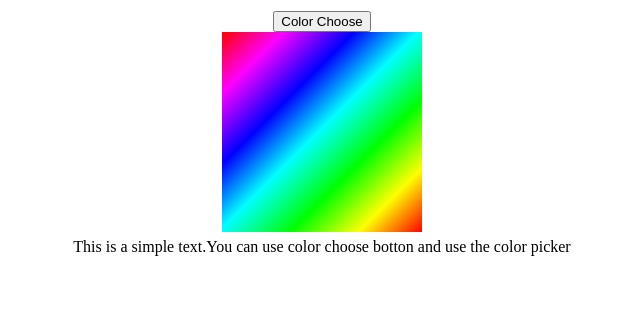
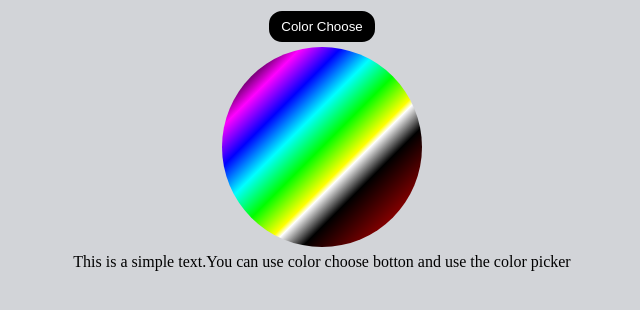
Before and after one commit to santanubiswas948/Color-Picker, a plain HTML site: page index.html in a window 1280 px wide. Both pictures are taken after a click on the button "Color Choose". Shown: the whole page, without its empty margins (318-958 px from the left). Drawn offline with Linux system fonts and the light colour scheme.

Commit message:
CHANGE CODE

```diff
--- a/index.html
+++ b/index.html
@@ -2,12 +2,13 @@
  <head>
       <title>Color-Picker</title>
  </head>
- <body>
+ <body style='background-color:#d2d4d8'>
    <table align=center>
  <tr align=center>
   <td>
-          <button id='btn_color_choose'>Color&nbsp;Choose</button>
-          <canvas width='200' height='200' id='canvas' ></canvas>
+	<div id='need_div'>
+
+	</div>
   </td>
  </tr>
  </table>
--- a/src/color-picker.js
+++ b/src/color-picker.js
@@ -2,14 +2,62 @@ document.onreadystatechange = () =>
     {
       if(document.readyState === 'complete')
        {
+
+		//created canvas dynamically--------------
+			var cr_color_choose_btn=document.createElement('BUTTON');
+			var attrs_choose_btn={
+					id   :  'btn_color_choose',
+					style :  'border:2px solid #000;background-color:#000;border-radius:13px;padding:6px 10px;color:#fff;cursor:pointer'
+			};
+			for(var attr in attrs_choose_btn){
+				cr_color_choose_btn.setAttribute(attr,attrs_choose_btn[attr]);
+			}
+			cr_color_choose_btn.innerHTML='Color&nbsp;Choose';
+			var cr_canvas=document.createElement('CANVAS');
+			var attrs_canvas={
+					width  : "200",
+					height : "200",
+					id     : "canvas",
+					style  : "border-radius:100%;margin-top:5px;cursor : pointer;display:none;",
+
+			};
+			for(var attr in attrs_canvas){
+				cr_canvas.setAttribute(attr,attrs_canvas[attr]);
+			}
+			var parent_div=document.getElementById('need_div');
+			parent_div.appendChild(cr_color_choose_btn);
+			parent_div.appendChild(cr_canvas);
+			var canvas=document.getElementById('canvas');
+			var elm=canvas.getContext('2d');
+			var grd=elm.createLinearGradient(0,0,canvas.width,canvas.height);
+
+			grd.addColorStop(0,    "rgb(255,   0,   0)");
+			grd.addColorStop(0.10, "rgb(0, 0,   0)");
+			grd.addColorStop(0.20, "rgb(255,   0, 255)");
+			grd.addColorStop(0.30, "rgb(0,     0, 255)");
+			grd.addColorStop(0.40, "rgb(0,   255, 255)");
+			grd.addColorStop(0.50, "rgb(0,   255,   0)");
+			grd.addColorStop(0.60, "rgb(255, 255,   0)");
+			grd.addColorStop(0.62, "rgb(255, 255,   255)");
+			grd.addColorStop(0.70, "rgb(0, 0,   0)");
+			grd.addColorStop(1,    "rgb(255,   0,   0)");
+
+			elm.fillStyle=grd;
+			elm.fillRect(0,0,canvas.width,canvas.height);
+		//End of creating canvas dynamically-----------
+
+		var flag=0;
 		var prev_color=document.getElementById('text').style.color;
-        var flag=0;
 	    document.getElementById('btn_color_choose').addEventListener('click',function()
 		{
-
 			if(document.getElementById('canvas').style.display=='block')
 			{
 				document.getElementById('canvas').style.display='none';
+			}
+			else
+			{
+				main_work();
+			}
 				if(flag==0)
 				{
 					document.getElementById('text').style.color=prev_color;
@@ -18,58 +66,43 @@ document.onreadystatechange = () =>
 				{
 					flag=0;
 				}
-                }
-                else
+
+	   });
+		function main_work()
         {
-                    var canvas=document.getElementById('canvas');
 			canvas.style.display='block';
-                    var elm=canvas.getContext('2d');
-                    var grd=elm.createLinearGradient(0,0,canvas.width,canvas.height);
-
-                    grd.addColorStop(0,    "rgb(255,   0,   0)");
-                    grd.addColorStop(0.15, "rgb(255,   0, 255)");
-                    grd.addColorStop(0.33, "rgb(0,     0, 255)");
-                    grd.addColorStop(0.49, "rgb(0,   255, 255)");
-                    grd.addColorStop(0.67, "rgb(0,   255,   0)");
-                    grd.addColorStop(0.84, "rgb(255, 255,   0)");
-                    grd.addColorStop(1,    "rgb(255,   0,   0)");
-
-                    elm.fillStyle=grd;
-                    elm.fillRect(0,0,canvas.width,canvas.height);
-                    //mousemove event------------------------
-                    canvas.addEventListener('mousemove',function(evt){
-                      var x=evt.pageX-getOffsetLeft(canvas);
-                      var y=evt.pageY-getOffsetTop(canvas);
+			canvas.addEventListener('mousemove',fun3);
+			canvas.addEventListener('click',fun1);
+			canvas.addEventListener('mouseleave',fun2);
+			function fun1(evt)
+			{
+				var x=evt.pageX - getPositionX(canvas);
+				var y=evt.pageY - getPositionY(canvas);
 				var colorData=elm.getImageData(x,y,1,1);
 				var color='rgb('+colorData.data[0]+','+colorData.data[1]+','+colorData.data[2]+')';
+				// console.log(color);
 				document.getElementById('text').style.color=color;
-                    });
-
-                    //click on canvas-------------
-                    canvas.addEventListener('click',fun1);
-
-                    //mouseleave canvas---------------
-                    canvas.addEventListener('mouseleave',fun2);
-
+				flag=1;
+				document.getElementById('canvas').style.display='none';
+				canvas.removeEventListener('click',fun1);
+				canvas.removeEventListener('mouseleave',fun2);
+				canvas.removeEventListener('mousemove',fun3);
+				prev_color=color;
 			}
 			function fun2()
 			{
 				document.getElementById('text').style.color=prev_color;
 			}
-              function fun1(evt){
-                flag=1;
-                var x=evt.pageX-getOffsetLeft(evt.target);
-                var y=evt.pageY-getOffsetTop(evt.target);
+			function fun3(evt)
+			{
+				var x=evt.pageX-getPositionX(canvas);
+				var y=evt.pageY-getPositionY(canvas);
 				var colorData=elm.getImageData(x,y,1,1);
 				var color='rgb('+colorData.data[0]+','+colorData.data[1]+','+colorData.data[2]+')';
 				document.getElementById('text').style.color=color;
-                prev_color=color;
-                evt.target.style.display='none';
-                evt.target.removeEventListener("click",fun1);
-                evt.target.removeEventListener("mouseleave",fun2);
 			}
-              //For getting x position of div element-----------------------------------------
-              function getOffsetLeft( elem )
+			//For getting position in x axis
+			function getPositionX(elem)
 			{
 				var offsetLeft = 0;
 				do {
@@ -81,7 +114,7 @@ document.onreadystatechange = () =>
 				return offsetLeft;
 			}
 			//for getting y position of div element------------------------------------------
-              function getOffsetTop( elem )
+			function getPositionY( elem )
 			{
 				var offsetTop = 0;
 				do {
@@ -92,6 +125,7 @@ document.onreadystatechange = () =>
 				  } while( elem = elem.offsetParent );
 				return offsetTop;
 			}
-  });
 		}
 	   }
+
+	}
```
Also changed, not shown: 1 other file. Lines whose indentation alone changed are shown as unchanged.
